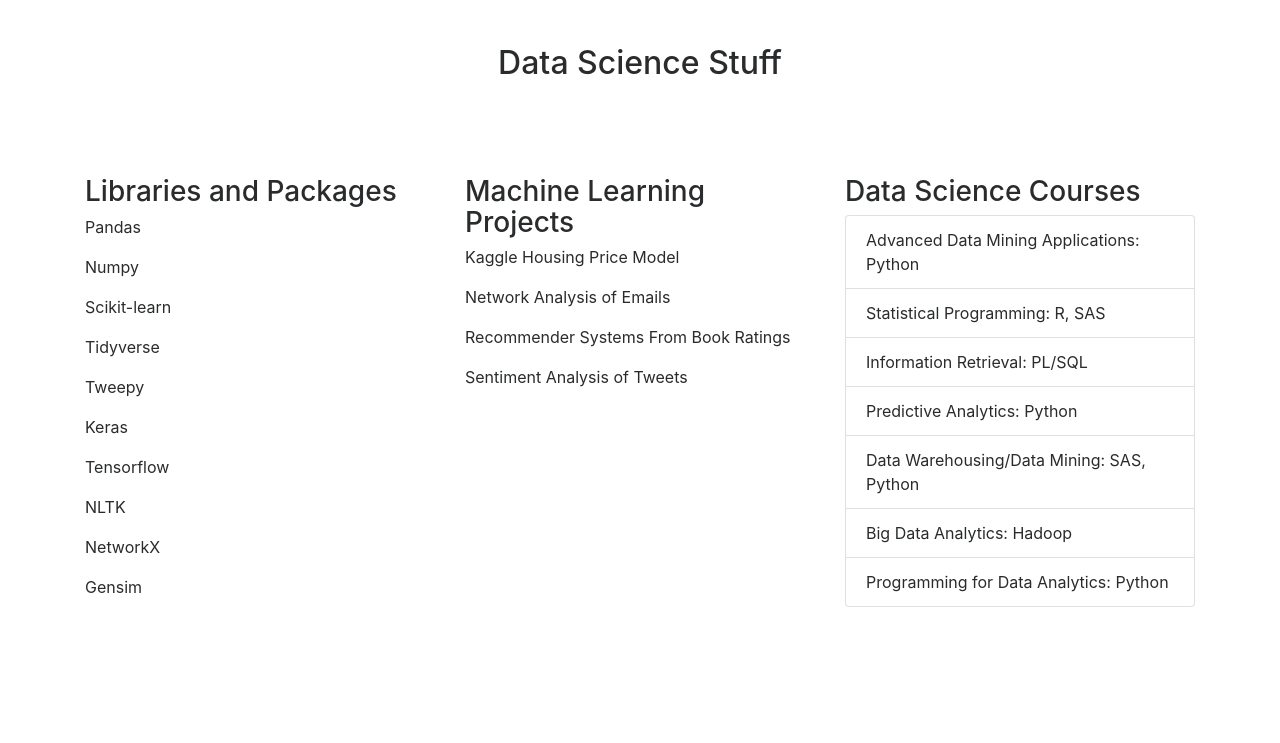
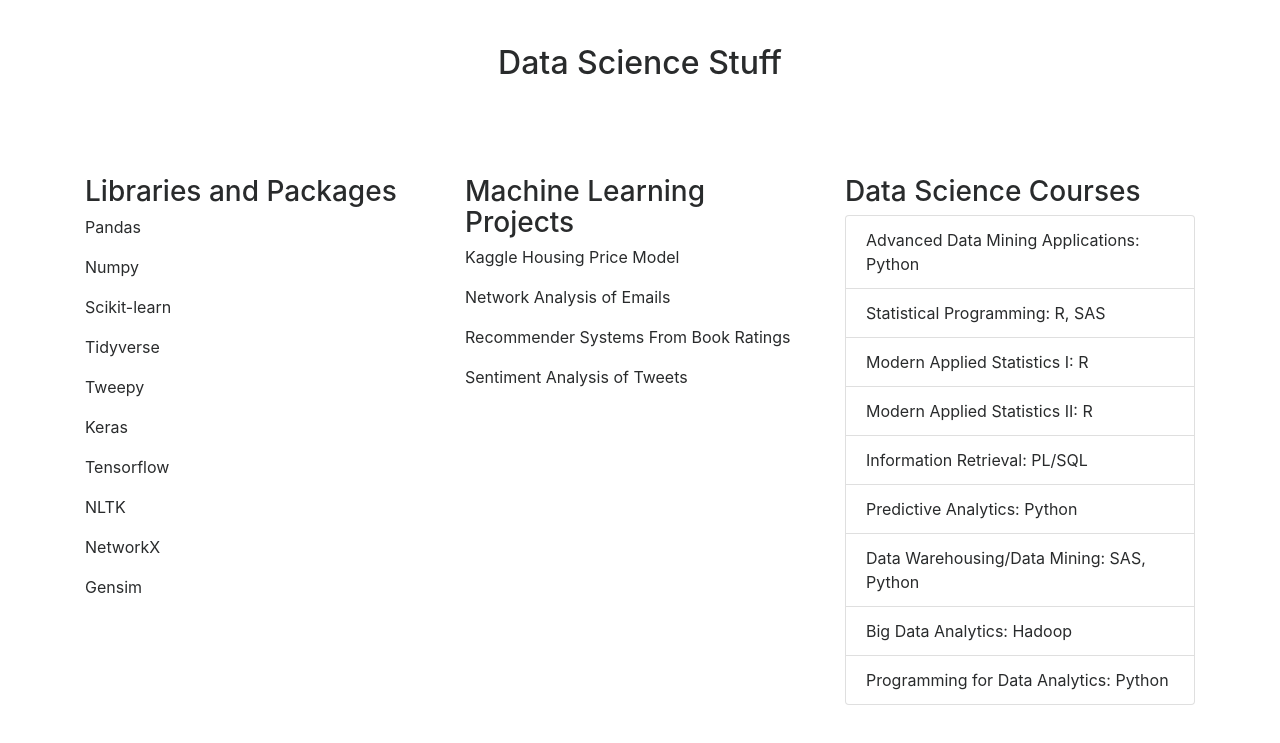
Before and after one commit to ajboschee/ajboschee.github.io, a plain HTML site: page index.html in a window 1280 px wide. Shown: the part 1486-2229 px from the top of the page. Before the commit the page ends 2149 px from the top, so only its background shows below. Drawn offline with nearby package versions, Linux system fonts and the light colour scheme; a script that the page names is missing.

Commit message:
update courses

```diff
--- a/index.html
+++ b/index.html
@@ -169,6 +169,12 @@
                             <a>Statistical Programming: R, SAS</a>
                         </li>
                         <li class="list-group-item">
+                            <a>Modern Applied Statistics I: R</a>
+                        </li>
+                        <li class="list-group-item">
+                            <a>Modern Applied Statistics II: R</a>
+                        </li>
+                        <li class="list-group-item">
                             <a>Information Retrieval: PL/SQL</a>
                         </li>
                         <li class="list-group-item">
```
